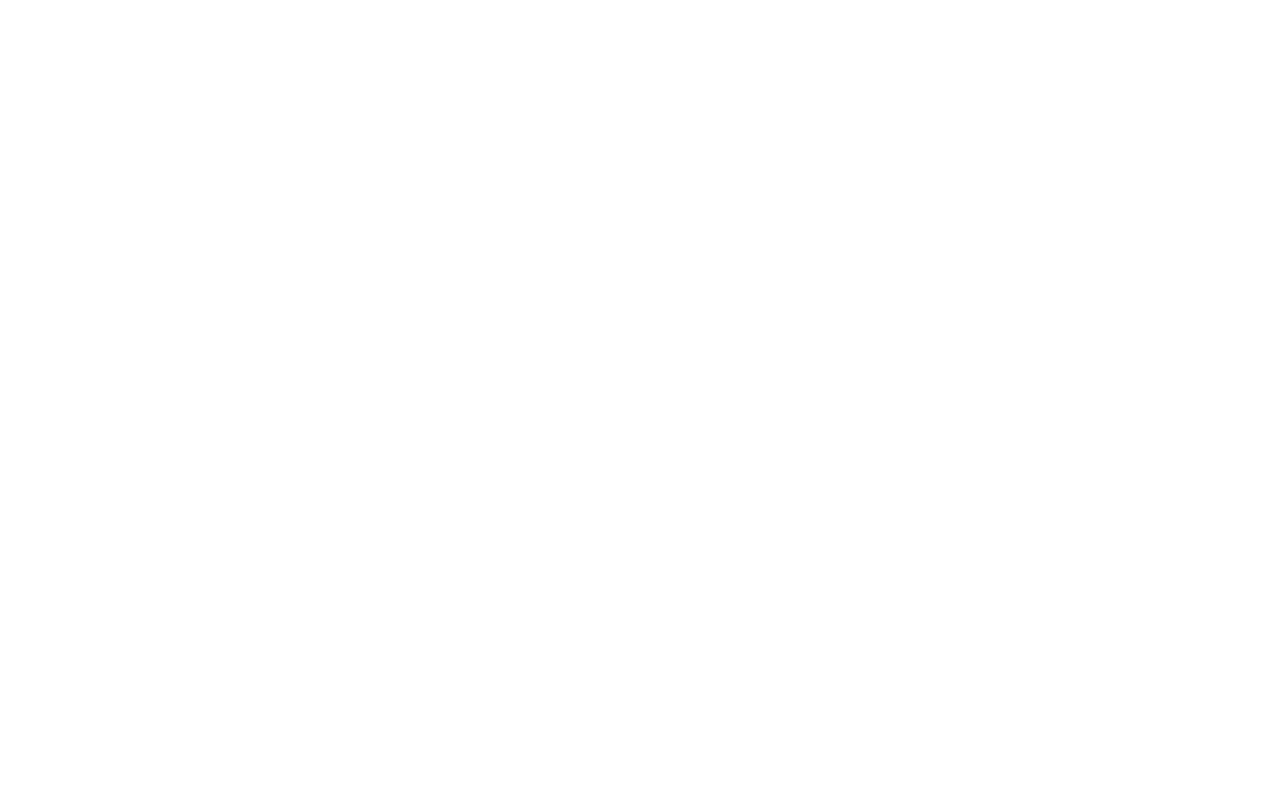
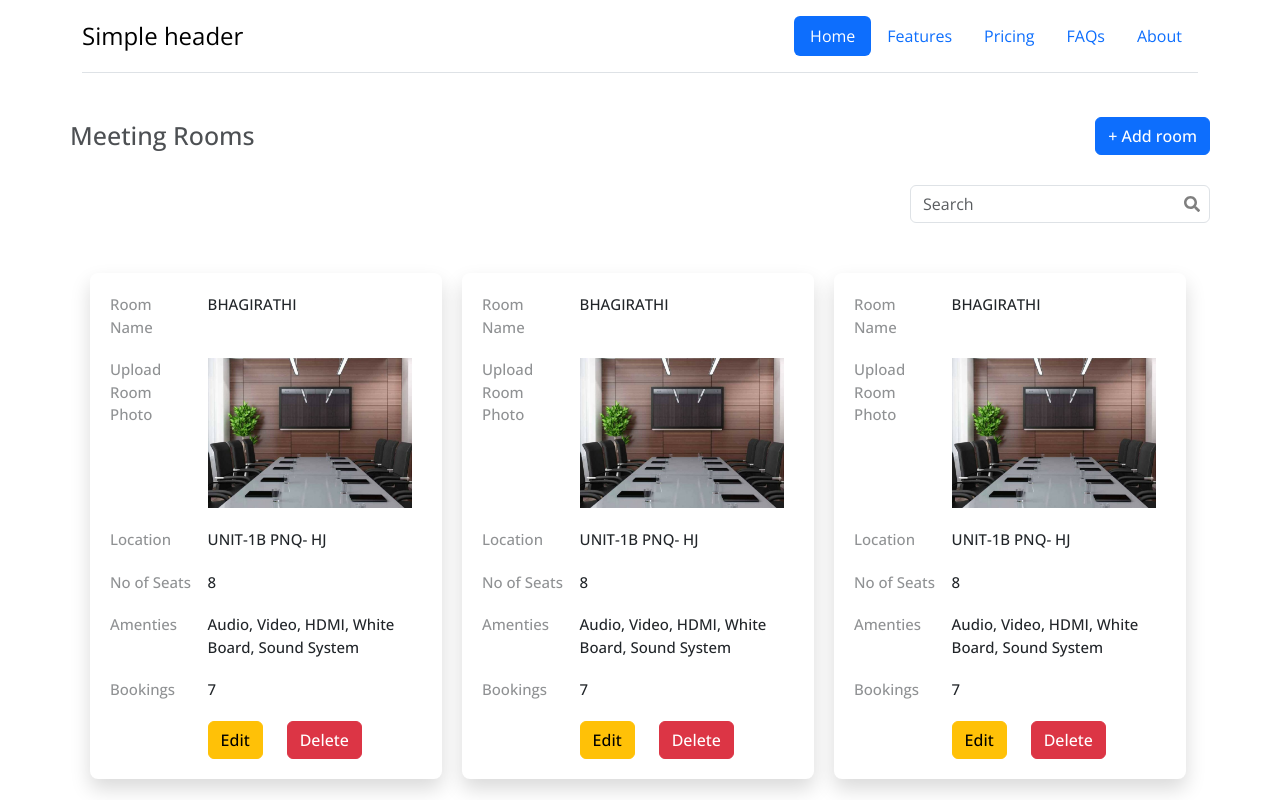
Before and after one commit to gnad0722/Meeting_Room_Web, a React (Create React App) app: page /admin/room in a window 1280 px wide. Before the commit this address had no page. Shown: the top 800 px of the page. Built offline with nearby package versions, Linux system fonts and the light colour scheme.

Commit message:
Complete Manage Room Page for Admin

```diff
--- a/src/App.jsx
+++ b/src/App.jsx
@@ -7,6 +7,7 @@
 import Homepage from './pages/Homepage';
 import BookingPage from './pages/BookingPage';
 import DetailRoomPage from './pages/DetailRoomPage';
+import ManageRoom from './pages/ManageRoom';
 import "./assets/styles/index.css"
 function App() {
 
@@ -16,6 +17,7 @@
         <Route path="/" element={<Homepage />} />
         <Route path="/room" element={<BookingPage/>} />
         <Route path="/detail" element={<DetailRoomPage/>}/>
+        <Route path="/admin/room" element={<ManageRoom/>}/>
       </Routes>
     </BrowserRouter>
   );
--- a/src/assets/styles/detailRoomPage.css
+++ b/src/assets/styles/detailRoomPage.css
@@ -153,6 +153,9 @@
   gap: 15px;
 }
 .schedule-container #titleDate {
+  display: flex;
+  justify-content: space-between;
+  align-items: center;
   color: #0b5ed7;
   font-size: 20px;
   font-weight: 500;
--- /dev/null
+++ b/src/assets/styles/managePage.css
@@ -0,0 +1,61 @@
+.manage-page {
+  display: flex;
+  flex-direction: column;
+}
+.body-manage-page {
+  display: flex;
+  flex-direction: column;
+  padding: 20px 70px;
+  width: 100%;
+  gap: 30px;
+}
+.body-manage-page #title {
+  font-size: 25px;
+  font-weight: 500;
+  opacity: 0.8;
+}
+.body-manage-page button {
+  font-weight: 500;
+}
+.room-container {
+  display: flex;
+  flex-wrap: wrap;
+  gap: 20px;
+  padding: 0px 20px;
+}
+.room-card {
+  width: 32%;
+  display: flex;
+  flex-direction: column;
+  border-radius: 0.5rem;
+  background-color: white;
+  box-shadow: 0 10px 20px rgba(0, 0, 0, 0.15);
+  margin: 20px 0px;
+  padding: 20px 30px 20px 20px;
+  gap: 20px;
+}
+.room-card .info {
+  display: flex;
+  width: 100%;
+  gap: 10px;
+}
+.info #index {
+  width: 30%;
+  display: flex;
+  align-items: flex-start;
+  font-size: 15px;
+  font-weight: 500;
+  opacity: 0.5;
+}
+.info #content {
+  width: 70%;
+  display: flex;
+  align-items: flex-start;
+  font-size: 15px;
+  font-weight: 500;
+}
+.info #content img {
+  width: 100%;
+  height: 150px;
+  object-fit: cover;
+}
--- /dev/null
+++ b/src/components/RoomCardAdmin.jsx
@@ -0,0 +1,42 @@
+import React from "react";
+import image from "../assets/images/meetingroom.jpg";
+function RoomCardAdmin() {
+  return (
+    <div className="room-card">
+      <div className="info">
+        <div id="index">Room Name</div>
+        <div id="content">BHAGIRATHI</div>
+      </div>
+      <div className="info">
+        <div id="index">Upload Room Photo</div>
+        <div id="content">
+          <img src={image} alt="Meeting Room" />
+        </div>
+      </div>
+      <div className="info">
+        <div id="index">Location</div>
+        <div id="content">UNIT-1B PNQ- HJ</div>
+      </div>
+      <div className="info">
+        <div id="index">No of Seats</div>
+        <div id="content">8</div>
+      </div>
+      <div className="info">
+        <div id="index">Amenties</div>
+        <div id="content">Audio, Video, HDMI, White Board, Sound System</div>
+      </div>
+      <div className="info">
+        <div id="index">Bookings</div>
+        <div id="content">7</div>
+      </div>
+      <div className="info">
+         <div id="index"></div>
+        <div id="content" className="gap-4">
+            <button type="button" class="btn btn-warning">Edit</button>
+            <button type="button" class="btn btn-danger">Delete</button>
+        </div>
+      </div>
+    </div>
+  );
+}
+export default RoomCardAdmin;
--- a/src/components/Schedule.jsx
+++ b/src/components/Schedule.jsx
@@ -8,7 +8,6 @@
   return (
     <div className="schedule">
       <div className="border-schedule">
-
       </div>
       {hours.map((hour, index) => {
         return (
--- a/src/components/ScheduleDetail.jsx
+++ b/src/components/ScheduleDetail.jsx
@@ -1,11 +1,18 @@
 import React from "react";
-import utils from "../utils/utils.js"
+import utils from "../utils/utils.js";
 import Schedule from "./Schedule.jsx";
 function ScheduleDetail(props) {
-  const selectedDate=props.selectedDate;
-  return <div className="schedule-container">
-        <span id="titleDate">{utils.formatDate(selectedDate)}</span>
-        <Schedule/>
-  </div>;
+  const selectedDate = props.selectedDate;
+  return (
+    <div className="schedule-container">
+      <span id="titleDate">
+        {utils.formatDate(selectedDate)}{" "}
+        <button type="button" class="btn btn-primary">
+          Schedule
+        </button>
+      </span>
+      <Schedule />
+    </div>
+  );
 }
 export default ScheduleDetail;
--- /dev/null
+++ b/src/pages/ManageRoom.jsx
@@ -0,0 +1,31 @@
+import React from "react";
+import "../assets/styles/managePage.css";
+import Header from "../components/Header";
+import SearchForm from "../components/SearchForm";
+import RoomCardAdmin from "../components/RoomCardAdmin";
+function ManageRoom() {
+  return (
+    <div className="manage-page">
+      <Header />
+      <div className="body-manage-page">
+        <div className="d-flex w-100 justify-content-between align-items-center">
+          <span id="title">Meeting Rooms</span>
+          <button type="button" class="btn btn-primary">
+            {" "}
+            + Add room
+          </button>
+        </div>
+        <div className="d-flex w-100 justify-content-end align-items-center">
+          <SearchForm />
+        </div>
+        <div className="room-container">
+          <RoomCardAdmin />
+          <RoomCardAdmin />
+          <RoomCardAdmin />
+          <RoomCardAdmin />
+        </div>
+      </div>
+    </div>
+  );
+}
+export default ManageRoom;
```
